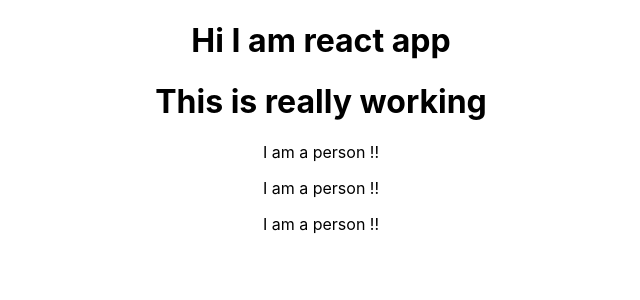
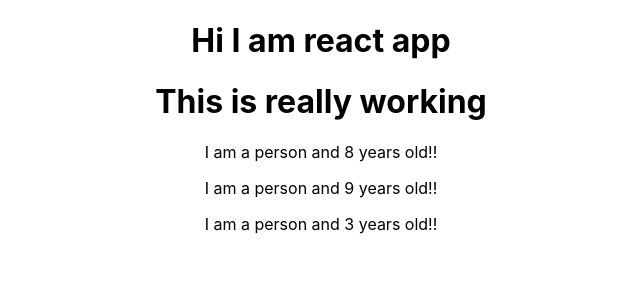
Before and after one commit to tlshifat/react_start, a React (Create React App) app: page / in a window 1280 px wide. Shown: the top 300 px of the page, without its empty margins (319-959 px from the left). Built offline with nearby package versions, Linux system fonts and the light colour scheme.

Commit message:
outputting dynamic content

```diff
--- a/src/Person/Person.js
+++ b/src/Person/Person.js
@@ -1,7 +1,8 @@
 import React from 'react';
 
 const person =() => {
-    return <p>I am a person !!</p>
+return <p>I am a person and {Math.floor(Math.random()*10)} years old!!</p>
 };
+//outputting dynamic content
 
 export default person;
```
